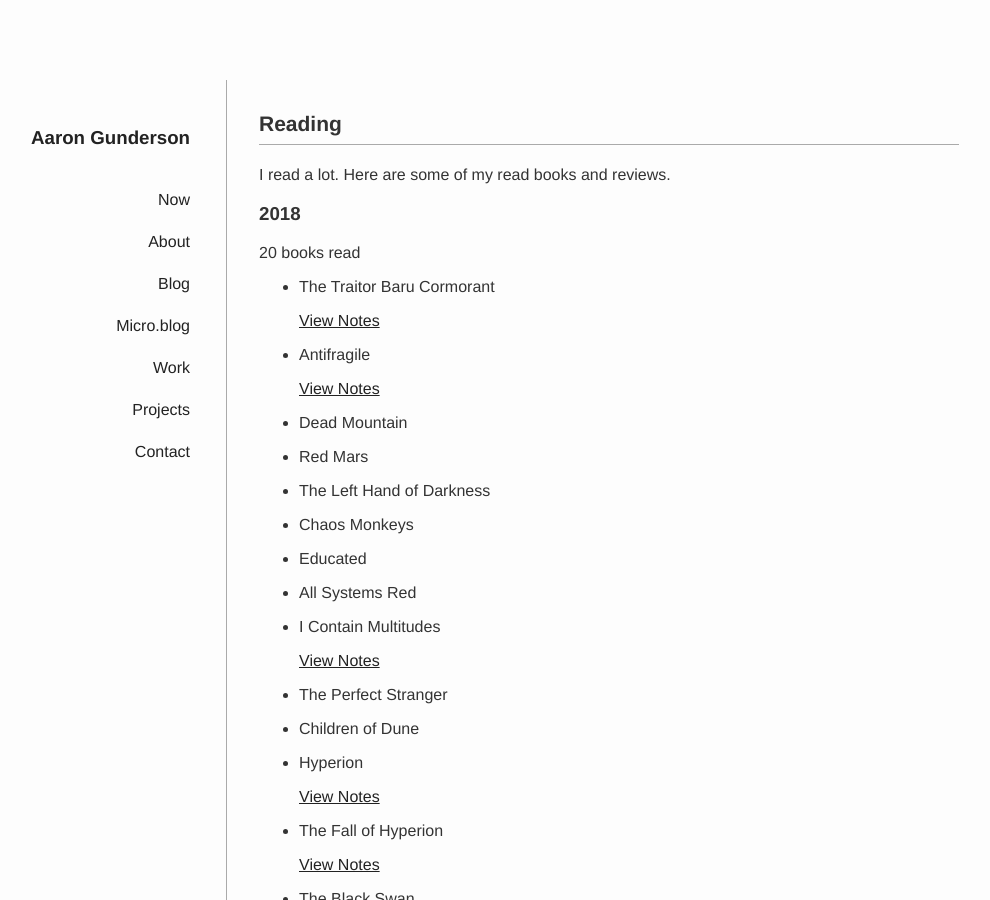
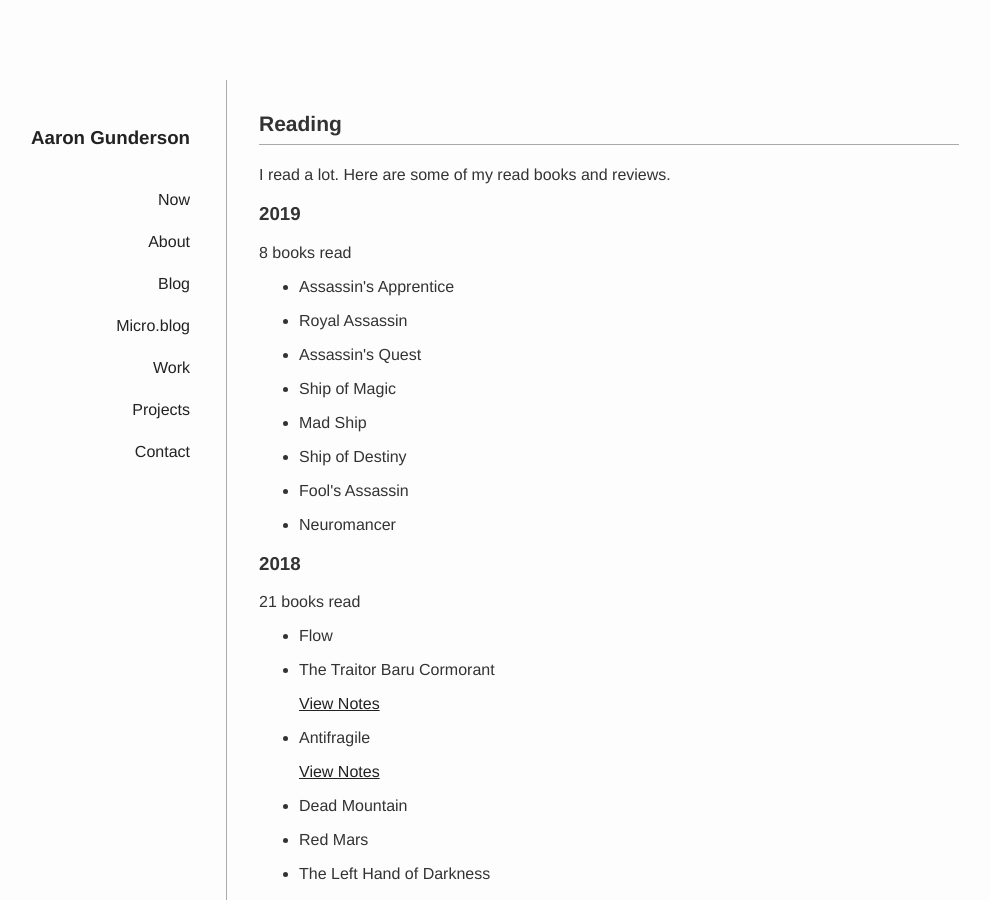
Before and after one commit to agundy/agundy.github.io, a Jekyll site: the page built from about/reading/index.html, in a window 1280 px wide and 900 px high. Shown: the whole window, without its empty margins (134-1124 px from the left). Built offline with Jekyll 4.4.1, drawn with Linux system fonts in a browser that asks for light colours.

Commit message:
Update books read with some new additions

```diff
--- a/_data/reading.yml
+++ b/_data/reading.yml
@@ -1,8 +1,19 @@
 lists:
   - category: Top Books
 books:
+  - year: 2019
+    books:
+      - title: Assassin's Apprentice
+      - title: Royal Assassin
+      - title: Assassin's Quest
+      - title: Ship of Magic
+      - title: Mad Ship
+      - title: Ship of Destiny
+      - title: Fool's Assassin
+      - title: Neuromancer
   - year: 2018
     books:
+      - title: Flow
       - title: The Traitor Baru Cormorant
         version: eBook
         notes: >
```
